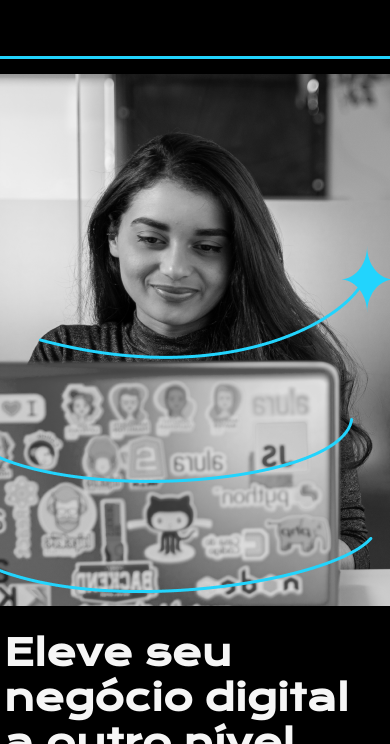
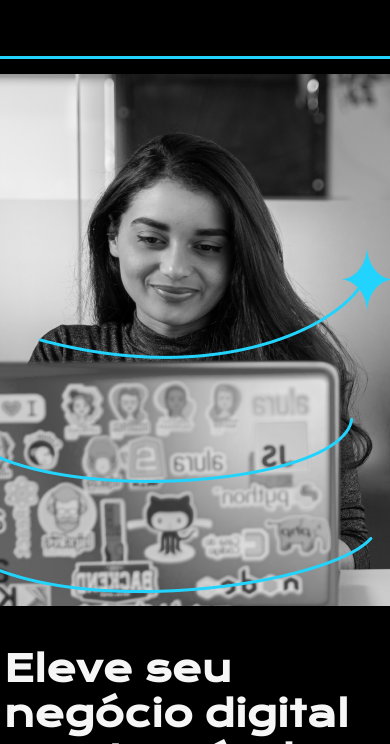
Before and after one commit to tiagocarbone/repositorio-flexbox2, a plain HTML site: page index.html in a window 390 px wide. Shown: the part 100-844 px from the top of the page. Drawn offline with nearby package versions, Linux system fonts and the light colour scheme.

Commit message:
Update style.css

```diff
--- a/styles/style.css
+++ b/styles/style.css
@@ -120,7 +120,7 @@ li {
 
     .apresentacao {
         flex-direction: column-reverse;
-        gap: 24px;
+        gap: 40px;
         padding: 5%;
     }
 
```
